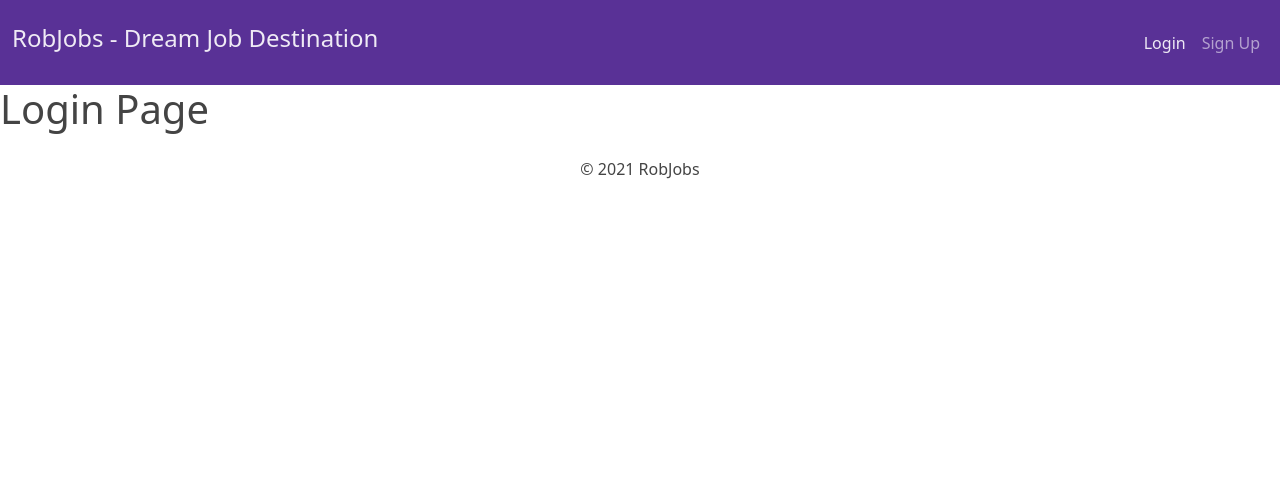
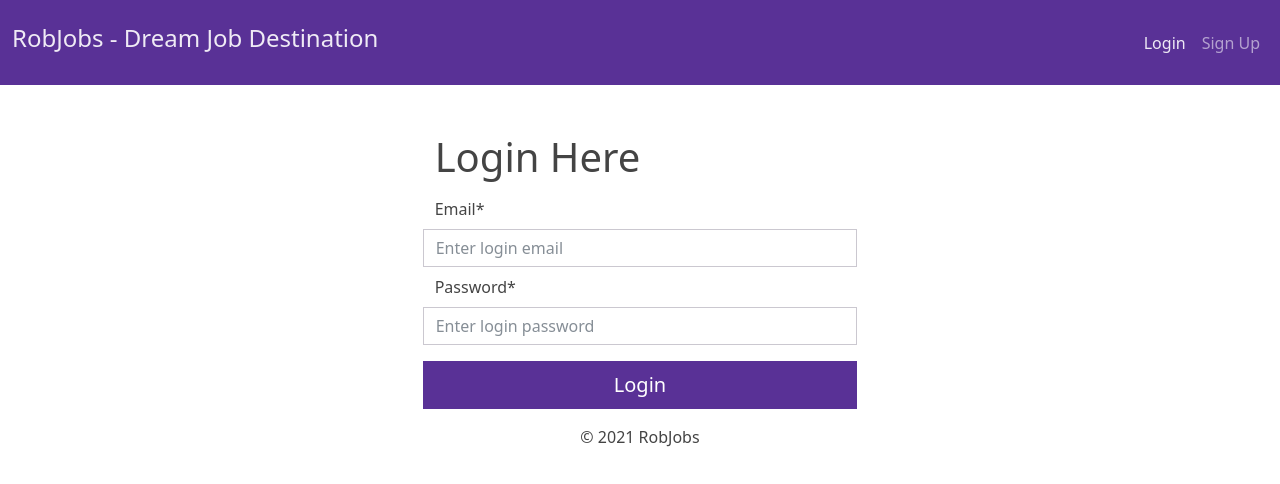
Before and after one commit to sudomaaz/robjobs, a React (Create React App) app in the folder frontend/: page /login in a window 1280 px wide. Shown: the top 484 px of the page. Built offline with nearby package versions, Linux system fonts and the light colour scheme.

Commit message:
added user login

```diff
--- a/frontend/src/actions/constants.js
+++ b/frontend/src/actions/constants.js
@@ -5,3 +5,7 @@ export const JOB_DATA_FAILURE = "JOB_DATA_FAILURE";
 export const USER_REG_REQUEST = "USER_REG_REQUEST";
 export const USER_REG_SUCCESS = "USER_REG_SUCCESS";
 export const USER_REG_FAILURE = "USER_REG_FAILURE";
+
+export const USER_LOGIN_REQUEST = "USER_LOGIN_REQUEST";
+export const USER_LOGIN_SUCCESS = "USER_LOGIN_SUCCESS";
+export const USER_LOGIN_FAILURE = "USER_LOGIN_FAILURE";
--- a/frontend/src/actions/user.js
+++ b/frontend/src/actions/user.js
@@ -3,9 +3,12 @@ import {
   USER_REG_REQUEST,
   USER_REG_SUCCESS,
   USER_REG_FAILURE,
+  USER_LOGIN_FAILURE,
+  USER_LOGIN_SUCCESS,
+  USER_LOGIN_REQUEST,
 } from "./constants";
 
-const userAction = (form) => async (dispatch) => {
+export const userRegAction = (form) => async (dispatch) => {
   try {
     dispatch({
       type: USER_REG_REQUEST,
@@ -32,4 +35,28 @@ const userAction = (form) => async (dispatch) => {
   }
 };
 
-export default userAction;
+export const userLoginAction = (login) => async (dispatch) => {
+  try {
+    dispatch({
+      type: USER_LOGIN_REQUEST,
+    });
+    const options = {
+      headers: {
+        "Content-Type": `application/json`,
+      },
+    };
+    const { data } = await axios.post("/api/v1/user/login", login, options);
+    dispatch({
+      type: USER_LOGIN_SUCCESS,
+      payload: data.data,
+    });
+  } catch (err) {
+    let error;
+    if (err?.response?.data?.message) error = err.response.data.message;
+    else error = "Some error occured";
+    dispatch({
+      type: USER_LOGIN_FAILURE,
+      payload: error,
+    });
+  }
+};
--- a/frontend/src/components/Login.js
+++ b/frontend/src/components/Login.js
@@ -1,9 +1,77 @@
-import React from "react";
-
+import React, { useRef } from "react";
+import { useDispatch, useSelector } from "react-redux";
+import { userLoginAction } from "../actions/user";
+import Spinner from "../components/Spinner";
+import { Redirect } from "react-router-dom";
 const Login = () => {
+  const formRef = useRef(null);
+  const dispatch = useDispatch();
+  const { loading, user, error } = useSelector(
+    (state) => state.userLoginReducer
+  );
+  const submitHandler = (e) => {
+    e.preventDefault();
+    const data = {
+      email: formRef.current.email.value,
+      password: formRef.current.password.value,
+    };
+    dispatch(userLoginAction(data));
+  };
+  if (user) {
+    return <Redirect to="/" />;
+  }
   return (
-    <div>
-      <h1>Login Page</h1>
+    <div className="row mt-5">
+      <div className="col-4"></div>
+      <div className="col-4">
+        {loading ? (
+          <Spinner />
+        ) : error ? (
+          <div className="alert alert-danger mt-3" role="alert">
+            {error}
+          </div>
+        ) : null}
+        <legend>
+          <h1>Login Here</h1>
+        </legend>
+        <form
+          method="POST"
+          ref={formRef}
+          onSubmit={(e) => submitHandler(e)}
+          encType="multipart/form-data"
+        >
+          <div className="form-group row mt-2">
+            <label htmlFor="email" className="form-label">
+              Email*
+            </label>
+            <input
+              type="email"
+              className="form-control"
+              id="email"
+              name="email"
+              placeholder="Enter login email"
+            />
+          </div>
+          <div className="form-group row mt-2">
+            <label htmlFor="password" className="form-label">
+              Password*
+            </label>
+            <input
+              type="password"
+              className="form-control"
+              id="password"
+              name="password"
+              placeholder="Enter login password"
+            />
+          </div>
+          <div className="form-group row mt-3">
+            <button type="submit" className="btn btn-primary btn-lg btn-block">
+              Login
+            </button>
+          </div>
+        </form>
+        <div className="col-4"></div>
+      </div>
     </div>
   );
 };
--- a/frontend/src/components/Register.js
+++ b/frontend/src/components/Register.js
@@ -1,16 +1,16 @@
 import React, { useRef } from "react";
 import { useDispatch, useSelector } from "react-redux";
-import userAction from "../actions/user";
+import { userRegAction } from "../actions/user";
 import Spinner from "../components/Spinner";
 
 const Register = () => {
   const formRef = useRef(null);
   const dispatch = useDispatch();
-  const { loading, error } = useSelector((state) => state.userReducer);
+  const { loading, error } = useSelector((state) => state.userRegReducer);
   const submitHandler = (e) => {
     e.preventDefault();
     const data = new FormData(formRef.current);
-    dispatch(userAction(data));
+    dispatch(userRegAction(data));
   };
   return (
     <div className="row mt-2">
@@ -33,6 +33,7 @@ const Register = () => {
           <h1>Register with us</h1>
         </legend>
         <form
+          method="POST"
           ref={formRef}
           onSubmit={submitHandler}
           encType="multipart/form-data"
--- a/frontend/src/reducers/users.js
+++ b/frontend/src/reducers/users.js
@@ -2,9 +2,12 @@ import {
   USER_REG_REQUEST,
   USER_REG_SUCCESS,
   USER_REG_FAILURE,
+  USER_LOGIN_FAILURE,
+  USER_LOGIN_SUCCESS,
+  USER_LOGIN_REQUEST,
 } from "../actions/constants";
 
-const userReducer = (state = { error: [] }, action) => {
+export const userRegReducer = (state = { error: [] }, action) => {
   switch (action.type) {
     case USER_REG_REQUEST:
       return {
@@ -29,4 +32,28 @@ const userReducer = (state = { error: [] }, action) => {
   }
 };
 
-export default userReducer;
+export const userLoginReducer = (state = {}, action) => {
+  switch (action.type) {
+    case USER_LOGIN_REQUEST:
+      return {
+        ...state,
+        loading: true,
+        error: null,
+      };
+    case USER_LOGIN_SUCCESS:
+      return {
+        ...state,
+        loading: false,
+        user: action.payload,
+        error: null,
+      };
+    case USER_LOGIN_FAILURE:
+      return {
+        ...state,
+        loading: false,
+        error: action.payload,
+      };
+    default:
+      return state;
+  }
+};
--- a/frontend/src/screens/Home.js
+++ b/frontend/src/screens/Home.js
@@ -13,6 +13,10 @@ const Home = () => {
   useEffect(() => {
     dispatch(jobAction(location.search));
   }, [dispatch, location.search]);
+  const { user } = useSelector((state) => state.userLoginReducer);
+  if (user) {
+    console.log(user);
+  }
   return (
     <>
       <Search />
--- a/frontend/src/store.js
+++ b/frontend/src/store.js
@@ -2,11 +2,12 @@ import { createStore, combineReducers, applyMiddleware } from "redux";
 import thunk from "redux-thunk";
 import { composeWithDevTools } from "redux-devtools-extension";
 import jobReducer from "./reducers/jobs";
-import userReducer from "./reducers/users";
+import { userRegReducer, userLoginReducer } from "./reducers/users";
 
 const reducer = combineReducers({
   jobReducer,
-  userReducer,
+  userRegReducer,
+  userLoginReducer,
 });
 
 const initialState = {};
```
